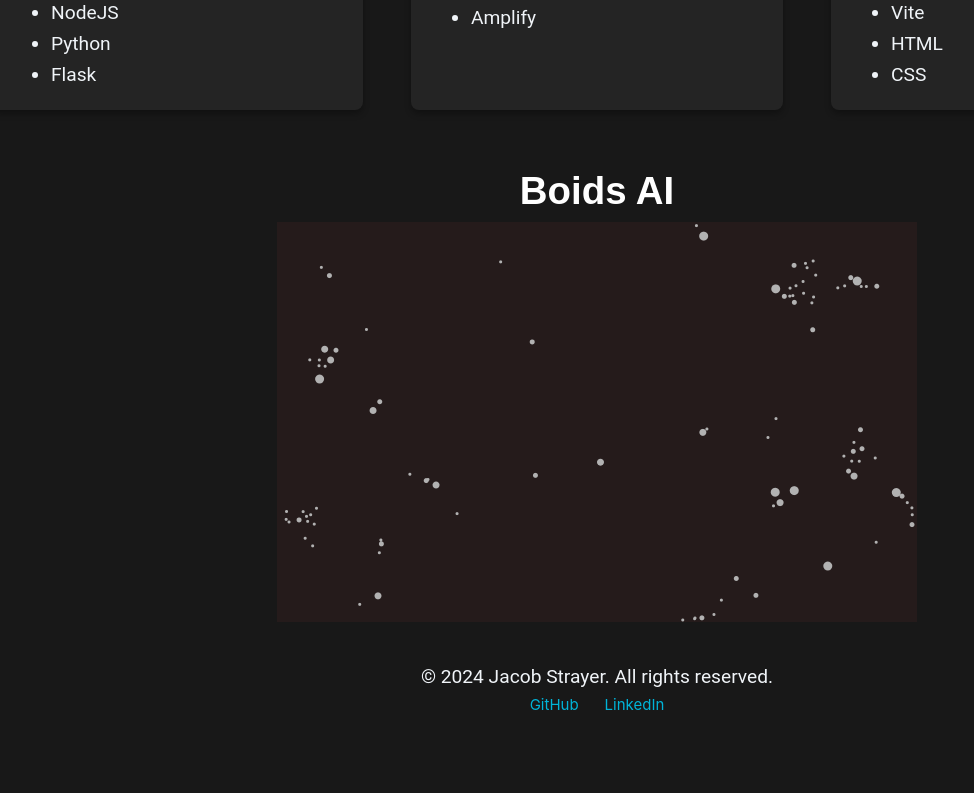
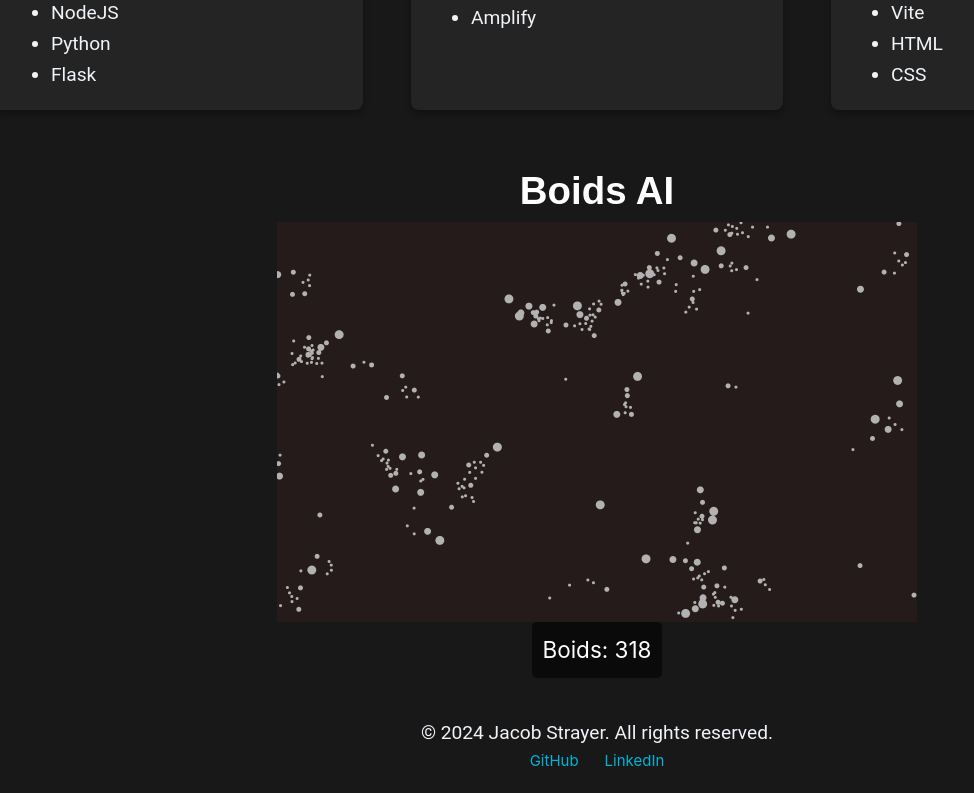
Before and after one commit to JacobStrayer/JacobStrayer.com, a Vue app: page / in a window 1280 px wide. Shown: the part 703-1496 px from the top of the page, without its empty margins (43-1017 px from the left). Before the commit the page ends 1440 px from the top, so only its background shows below. Built offline with nearby package versions, Linux system fonts and the light colour scheme.

Commit message:
Basil, Positioning, Boid count

```diff
--- a/src/components/BoidsField.vue
+++ b/src/components/BoidsField.vue
@@ -2,13 +2,15 @@
   <div class="boids-field">
     <h2>Boids AI</h2>
     <canvas ref="canvasRef" class="boids-canvas"></canvas>
+    <div class="boid-counter">Boids: {{ boidCount }}</div>
   </div>
 </template>
 
 <script setup>
-import { onMounted, ref, nextTick } from 'vue'
+import { onMounted, ref, nextTick } from 'vue';
 
 const canvasRef = ref(null)
+const boidCount = ref(0);
 
 class Boid {
     constructor(x, y, size) {
@@ -30,18 +32,8 @@ class Boid {
         this.acceleration.x = 0
         this.acceleration.y = 0
 
-        // Screen wrapping logic: if the boid goes out of bounds, wrap it to the opposite side
-        if (this.position.x > canvasWidth) {
-            this.position.x = 0
-        } else if (this.position.x < 0) {
-            this.position.x = canvasWidth
-        }
-
-        if (this.position.y > canvasHeight) {
-            this.position.y = 0
-        } else if (this.position.y < 0) {
-            this.position.y = canvasHeight
-        }
+        this.position.x = (this.position.x + canvasWidth) % canvasWidth;
+        this.position.y = (this.position.y + canvasHeight) % canvasHeight;
     }
 
     draw(context) {
@@ -136,7 +128,7 @@ class Boid {
             const distance = this.distance(other)
             const combinedSize = this.size + other.size
 
-            if (other !== this && distance < combinedSize + 10) {
+            if (other !== this && distance < combinedSize * 2) {
                 const diff = {
                     x: this.position.x - other.position.x,
                     y: this.position.y - other.position.y
@@ -211,13 +203,15 @@ onMounted(() => {
 
         canvas.width = window.innerWidth
         canvas.height = window.innerHeight
-
-        for (let i = 0; i < 100; i++) {
+        console.log('canvas width height', canvas.width, canvas.height)
+        boidCount.value = Math.ceil(canvas.width * canvas.height * 0.00031)
+        for (let i = 0; i < boidCount.value; i++) {
             const x = Math.random() * canvas.width
             const y = Math.random() * canvas.height
             const size = getRandomSize()
             boids.push(new Boid(x, y, size))
         }
+
 
         function animate() {
             context.clearRect(0, 0, canvas.width, canvas.height)
@@ -246,4 +240,11 @@ onMounted(() => {
     width: 50vw;
     height: 50vh;
 }
+.boid-counter {
+    color: #ffffff;
+    font-size: 1.5em;
+    background-color: rgba(0, 0, 0, 0.6);
+    padding: 10px;
+    border-radius: 5px;
+}
 </style>
--- a/src/components/NavBar.vue
+++ b/src/components/NavBar.vue
@@ -116,12 +116,16 @@ export default {
 @media (max-width: 540px) {
     .nav-menu {
         position: absolute;
-        top: 100%;
-        right: 0;
-        width: 100%;
+        top: 50px;
+        right: 20px;
         background-color: #242424;
         flex-direction: column;
-        display: none; /* Hidden by default */
+        display: none;
+        width: auto;
+        padding: 10px;
+        box-shadow: 0px 4px 8px rgba(0, 0, 0, 0.3);
+        z-index: 100;
+        border-radius: 5px;
     }
 
     .nav-menu.active {
@@ -129,8 +133,7 @@ export default {
     }
 
     .nav-item {
-        margin-left: 0;
-        margin-top: 10px;
+        margin: 5px 0;
         text-align: center;
     }
 
--- a/src/views/AboutView.vue
+++ b/src/views/AboutView.vue
@@ -9,8 +9,14 @@
         <h2>Non-Technical Hobbies</h2>
         <h3>Gardening</h3>
         <div class="section">
+            <h4>Basil (Ocimum basilicum citriodorum)</h4>
             <img :src="`${s3Url}/plant_image01.jpg`" alt="Plant Image 1" />
             <img :src="`${s3Url}/plant_image02.jpg`" alt="Plant Image 2" />
+            <h4>Ivy (Hedera Helix)</h4>
+        </div>
+        <h3>Mead Brewing</h3>
+        <div class="section">
+            <h4>Mead Brewing</h4>
         </div>
     </div>
 </template>
```
